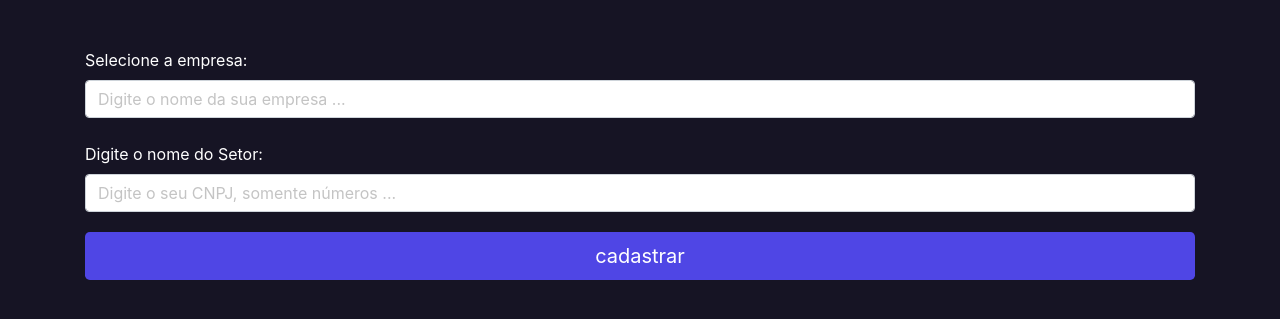
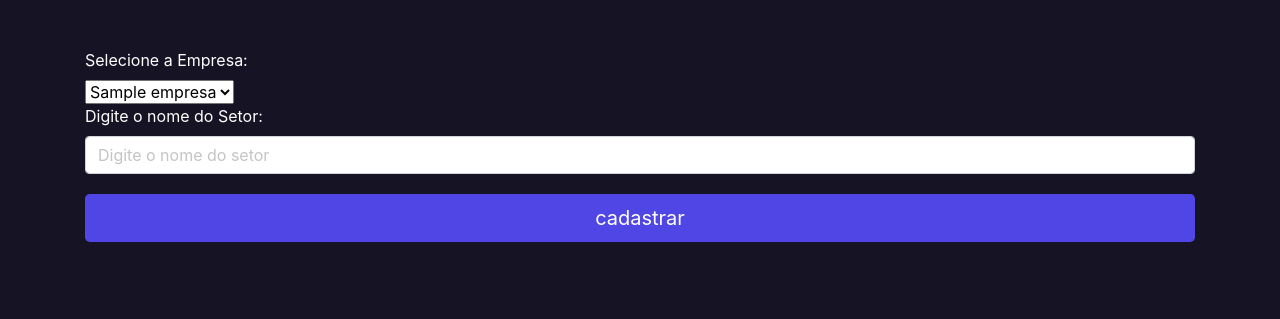
Before and after one commit to marcoskw/licenca, a Django app: page /empresa/cadastrar_setor/ in a window 1280 px wide. Shown: the part 56-375 px from the top of the page. Run offline with Django 5.2, Linux system fonts and the light colour scheme; tables that the repository leaves empty hold one stand-in row (values such as "Sample post"); some libraries are stand-ins or nearby versions.

Commit message:
Cadastro de empresa e cadastro de setor

```diff
--- a/empresa/models.py
+++ b/empresa/models.py
@@ -19,5 +19,5 @@ class Empresa(models.Model):
         return self.nome_empresa
 
 class Setor(models.Model):
-    empresa = models.ForeignKey(Empresa, on_delete=models.DO_NOTHING)
+    empresa = models.ForeignKey(Empresa, null=True, on_delete=models.DO_NOTHING)
     nome_setor = models.CharField(max_length=150)
--- a/empresa/templates/cadastrar_empresa.html
+++ b/empresa/templates/cadastrar_empresa.html
@@ -26,7 +26,7 @@
             <div class="col-md">
                 <form action="{% url 'cadastrar_empresa' %}" method="POST" enctype='multipart/form-data'>{% csrf_token %}
                 <label>Nome da Empresa:</label>
-                <input type="text" name="nome" placeholder="Digite o nome da sua empresa ..." class="form-control">
+                <input type="text" name="nome_empresa" placeholder="Digite o nome da sua empresa ..." class="form-control">
                 <br>
                 <label>Cnpj:</label>
                 <input type="text" name="cnpj" placeholder="Digite o seu CNPJ, somente números ..." class="form-control">
@@ -35,7 +35,7 @@
                 <input type="file" name="logo" class="form-control">
                 <br>
                 <label>Telefone:</label>
-                <input type="text" name="uf" placeholder="Digite o telefone..." class="form-control">
+                <input type="text" name="telefone" placeholder="Digite o telefone..." class="form-control">
                 <br>
                 <label>E-mail:</label>
                 <input type="email" name="email" placeholder="Digite o email..." class="form-control">
--- a/empresa/templates/cadastrar_setor.html
+++ b/empresa/templates/cadastrar_setor.html
@@ -24,12 +24,17 @@
         {% endif %}
         <div class="row">
             <div class="col-md">
-                <form action="{% url 'cadastrar_empresa' %}" method="POST" enctype='multipart/form-data'>{% csrf_token %}
-                <label>Selecione a empresa:</label>
-                <input type="text" name="nome" placeholder="Digite o nome da sua empresa ..." class="form-control">
+                <form action="{% url 'cadastrar_setor' %}" method="POST" enctype='multipart/form-data'>{% csrf_token %}
+                <label>Selecione a Empresa:</label>
+                <br>
+                <select name="empresa" class="form-select">
+                {% for empresa in empresas %}
+                    <option value="{{ empresa.id }}">{{ empresa.nome_empresa }}</option>
+                {% endfor %}
+                </select>
                 <br>
                 <label>Digite o nome do Setor:</label>
-                <input type="text" name="cnpj" placeholder="Digite o seu CNPJ, somente números ..." class="form-control">
+                <input type="text" name="nome_setor" placeholder="Digite o nome do setor" class="form-control">
                 <input type="submit" class="btn btn-lg btn-indigo" value="cadastrar">
                 </form>
             </div>
--- a/empresa/urls.py
+++ b/empresa/urls.py
@@ -4,7 +4,5 @@ from . import views
 urlpatterns = [
     #empresa
     path('cadastrar_empresa/', views.cadastrar_empresa, name="cadastrar_empresa"),
-
-    #setor
-    path('cadastrar_setor/', views.cadastrar_setor, name='cadastar_setor'),
+    path('cadastrar_setor/', views.cadastrar_setor, name="cadastrar_setor"),
 ]
--- a/empresa/views.py
+++ b/empresa/views.py
@@ -1,11 +1,74 @@
 from django.http import HttpResponse
 from django.shortcuts import render, redirect
+from django.contrib import messages
+from django.contrib.messages import constants
+
+from .models import Empresa, Setor
 
 # Create your views here.
 def cadastrar_empresa(request):
     if request.method == "GET":
-        return render(request, 'cadastrar_empresa.html')
+            return render(request, 'cadastrar_empresa.html')
+
+    elif request.method == "POST":
+        nome_empresa = request.POST.get('nome_empresa')
+        cnpj = request.POST.get('cnpj')
+        logo = request.FILES.get('logo')
+        telefone = request.POST.get('telefone')
+        email = request.POST.get('email')
+        site = request.POST.get('endereco')
+        endereco = request.POST.get('endereco')
+        numero = request.POST.get('numero')
+        complemento = request.POST.get('complemento')
+        bairro = request.POST.get('bairro')
+        cidade = request.POST.get('cidade')
+        uf = request.POST.get('uf')
+
+        try:
+            empresa = Empresa(
+                nome_empresa=nome_empresa,
+                cnpj=cnpj,
+                logo=logo,
+                telefone=telefone,
+                email=email,
+                site=site,
+                endereco=endereco,
+                numero=numero,
+                complemento=complemento,
+                bairro=bairro,
+                cidade=cidade,
+                uf=uf
+            )
+            empresa.save()
+        except:
+            messages.add_message(request, constants.ERROR, 'Erro interno do sistema')
+            return redirect('/empresa/cadastrar_empresa')
+
+        messages.add_message(request, constants.SUCCESS, 'Empresa criada com sucesso')
+        return redirect('/empresa/cadastrar_empresa')
+
 
 def cadastrar_setor(request):
+    empresas = Empresa.objects.all()
+    setor = Setor()
+
     if request.method == "GET":
-        return render(request, 'cadastrar_setor.html')
+        return render(request, 'cadastrar_setor.html', {'empresas': empresas} )
+
+    elif request.method == "POST":
+        empresa_id = request.POST.get('empresa')
+        nome_setor = request.POST.get('nome_setor')
+
+    try:
+        setor = Setor(
+            nome_setor=nome_setor,
+            empresa_id=empresa_id,
+        )
+
+        setor.save()
+    except:
+        messages.add_message(request, constants.ERROR, 'Erro interno do sistema')
+        return redirect('/empresa/cadastrar_setor')
+
+    messages.add_message(request, constants.SUCCESS, 'Setor criada com sucesso')
+    return redirect('/empresa/cadastrar_setor')
--- a/templates/partials/barra_navegacao.html
+++ b/templates/partials/barra_navegacao.html
@@ -22,10 +22,10 @@
           Empresa
         </a>
         <div class="dropdown-menu" aria-labelledby="navbarDropdownMenuLink">
-          <a class="dropdown-item" href="#">Cadastro de Empresa</a>
+          <a class="dropdown-item" href="{% url 'cadastrar_empresa' %}">Cadastro de Empresa</a>
           <a class="dropdown-item" href="#">Listar Empresa</a>
           <div class="dropdown-divider"></div>
-          <a class="dropdown-item" href="#">Cadastro de Setor</a>
+          <a class="dropdown-item" href="{% url "cadastrar_setor" %}">Cadastro de Setor</a>
           <a class="dropdown-item" href="#">Listar Setor</a>
         </div>
       </li>
```
Also changed, not shown: empresa/migrations/0002_alter_setor_empresa.py (added), equipamentos/migrations/0004_alter_equipamento_data_cadastro.py (added).
